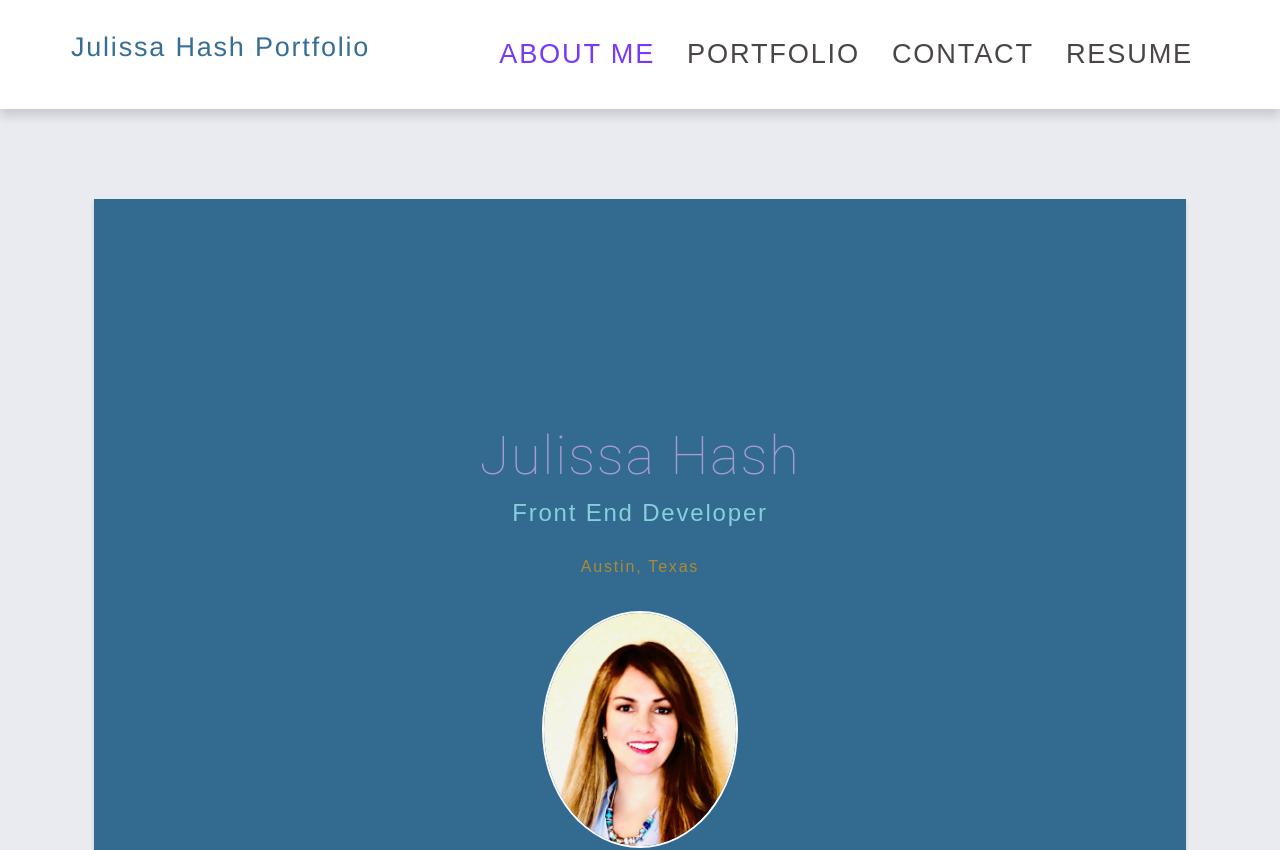
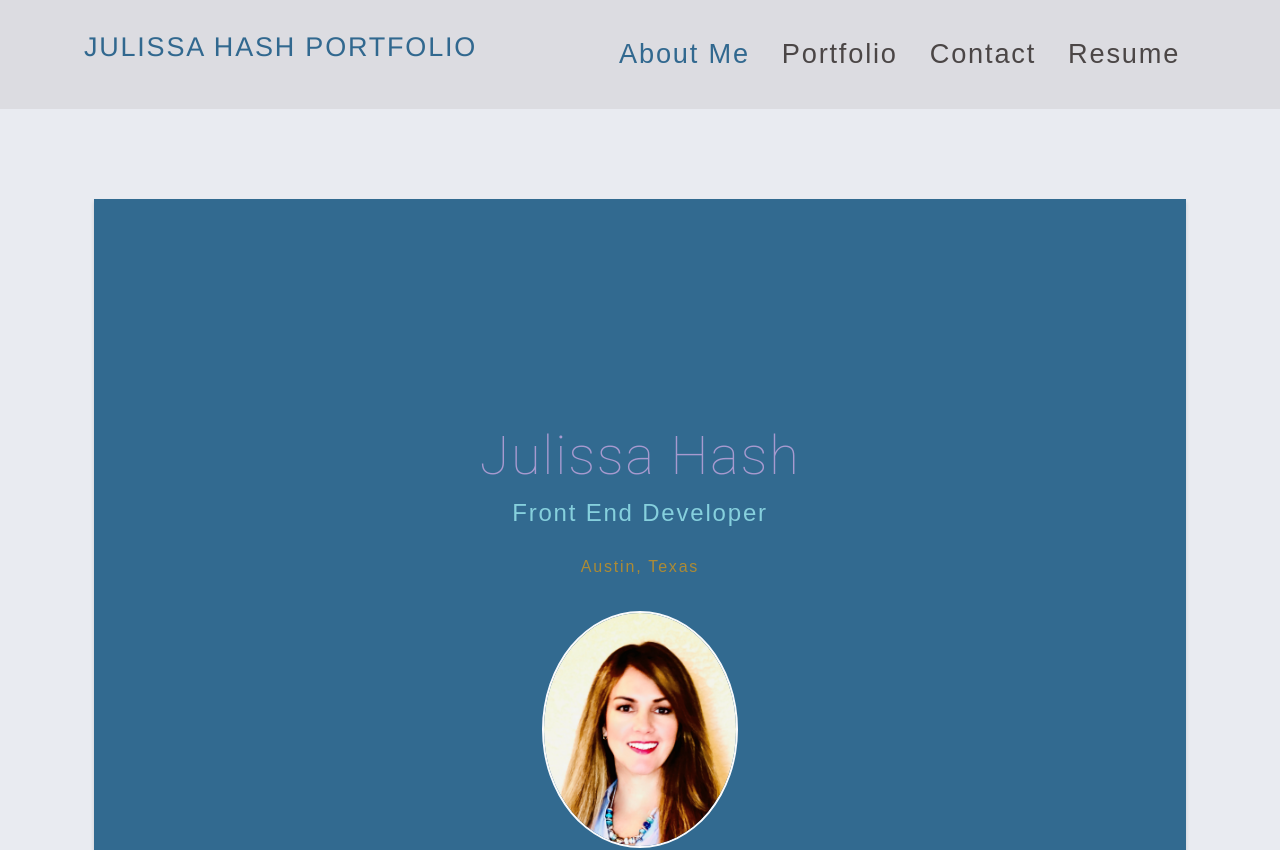
Before and after one commit to yoyachi/full-portfolio, a React (Create React App) app: page / in a window 1280 px wide. Shown: the top 850 px of the page. Built offline with nearby package versions, Linux system fonts and the light colour scheme.

Commit message:
Update header

```diff
--- a/src/index.css
+++ b/src/index.css
@@ -131,14 +131,14 @@ a:hover {
 }
 
 header {
-	background:white;
+	background: rgba(189, 185, 185, 0.303);;
 	display: flex;
 	flex-wrap: wrap;
 	justify-content :space-evenly;
 	padding: 1rem;
 	text-align: center;
 	margin: 0 auto;
-	box-shadow: 0px 7px 10px 0px rgb(0 0 0 / 14%);
+
 }
 
 header a {
@@ -253,8 +253,12 @@ textarea {
 	font-size: 1.7rem;
 	font-weight: 500;
 	font-family: sans-serif;
+
+
+}
+
+.meBrand {
 	text-transform: uppercase;
-
 }
 
 .my-1 {
@@ -368,7 +372,7 @@ textarea {
 }
 
 .navActive {
-	color: rgb(120, 58, 245);
+	color: rgba(14, 81, 126, 0.831);
 }
 
 .text {
```
